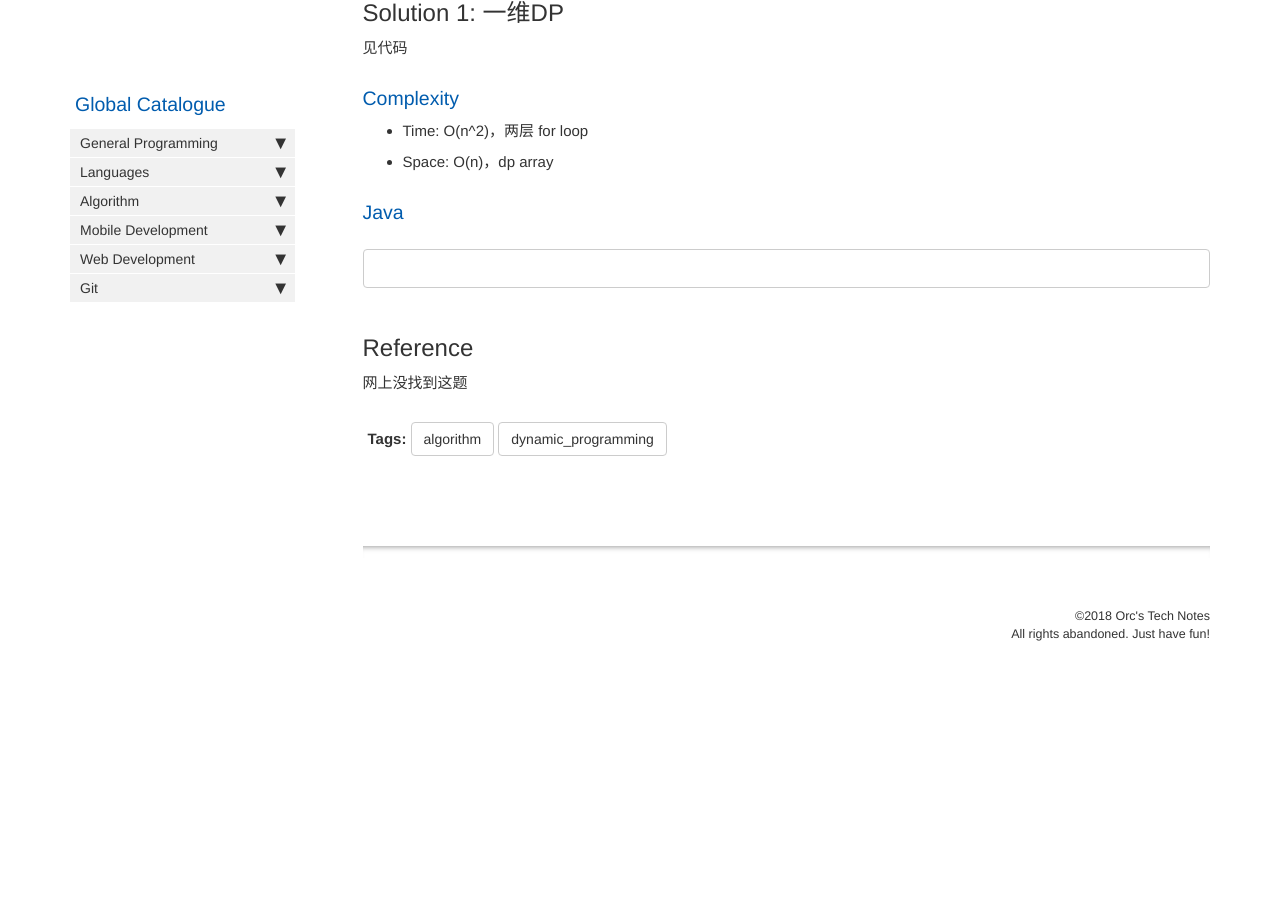
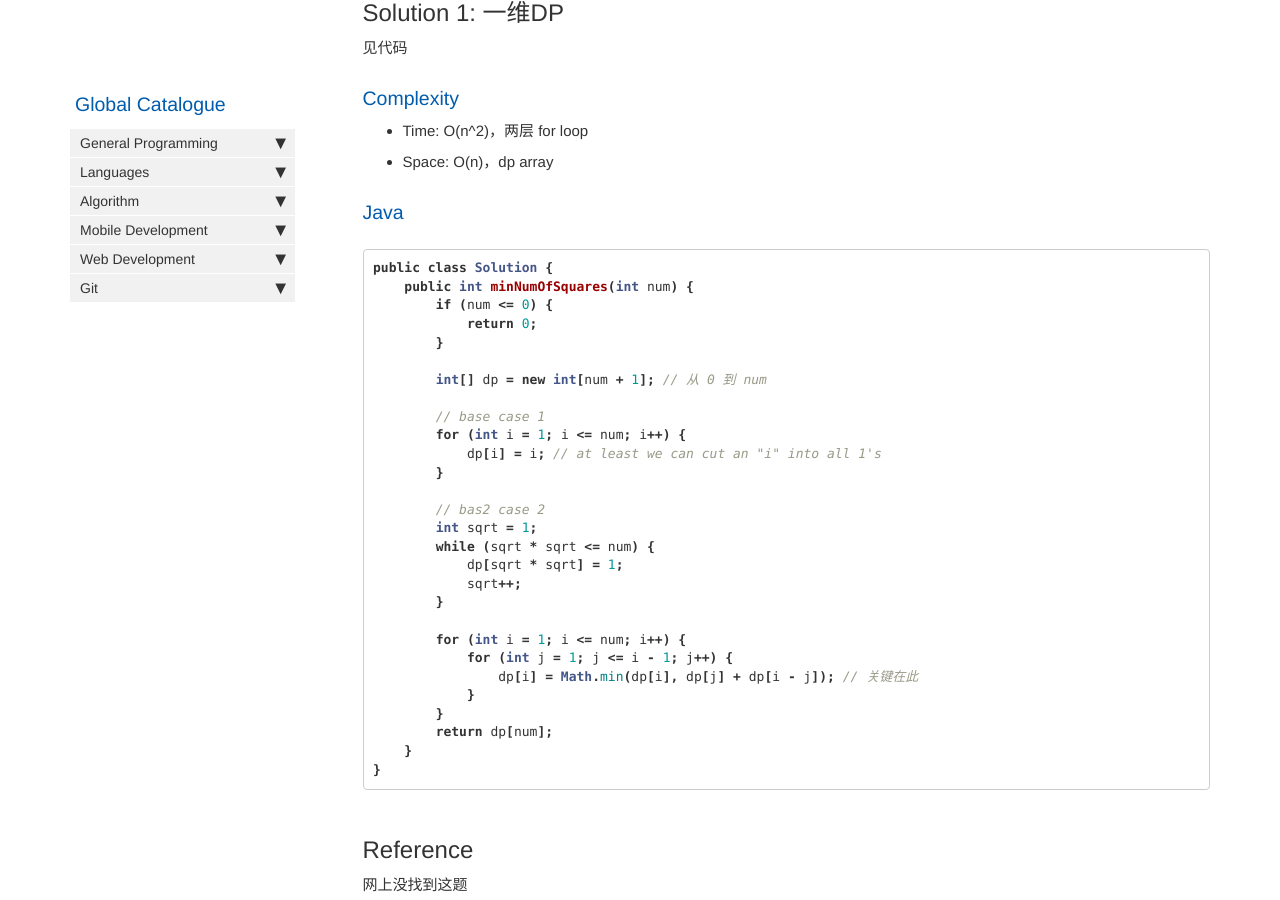
Before and after one commit to HungryOrc/hungryorc.github.io, a Jekyll site: the page built from pages/algorithm/algorithm_cut_integer_into_min_num_of_squares.md, in a window 1280 px wide and 900 px high, scrolled down 443 px. Built offline with Jekyll 4.4.1, drawn with Linux system fonts in a browser that asks for light colours; nearby versions of some CDN libraries; comment, search, counter and statistics services are not loaded; before the commit the page ends 1137 px from its top, so only the background shows below that.

Commit message:
Update algorithm_cut_integer_into_min_num_of_squares.md

````diff
--- a/pages/algorithm/algorithm_cut_integer_into_min_num_of_squares.md
+++ b/pages/algorithm/algorithm_cut_integer_into_min_num_of_squares.md
@@ -26,7 +26,34 @@ toc: false
 
 ### Java
 ```java
+public class Solution {
+    public int minNumOfSquares(int num) {
+        if (num <= 0) {
+            return 0;
+        }
 
+        int[] dp = new int[num + 1]; // 从 0 到 num
+
+        // base case 1
+        for (int i = 1; i <= num; i++) {
+            dp[i] = i; // at least we can cut an "i" into all 1's
+        }
+
+        // bas2 case 2
+        int sqrt = 1;
+        while (sqrt * sqrt <= num) {
+            dp[sqrt * sqrt] = 1;
+            sqrt++;
+        }
+
+        for (int i = 1; i <= num; i++) {
+            for (int j = 1; j <= i - 1; j++) {
+                dp[i] = Math.min(dp[i], dp[j] + dp[i - j]); // 关键在此
+            }
+        }
+        return dp[num];
+    }
+}
 ```
 
 ## Reference
````
